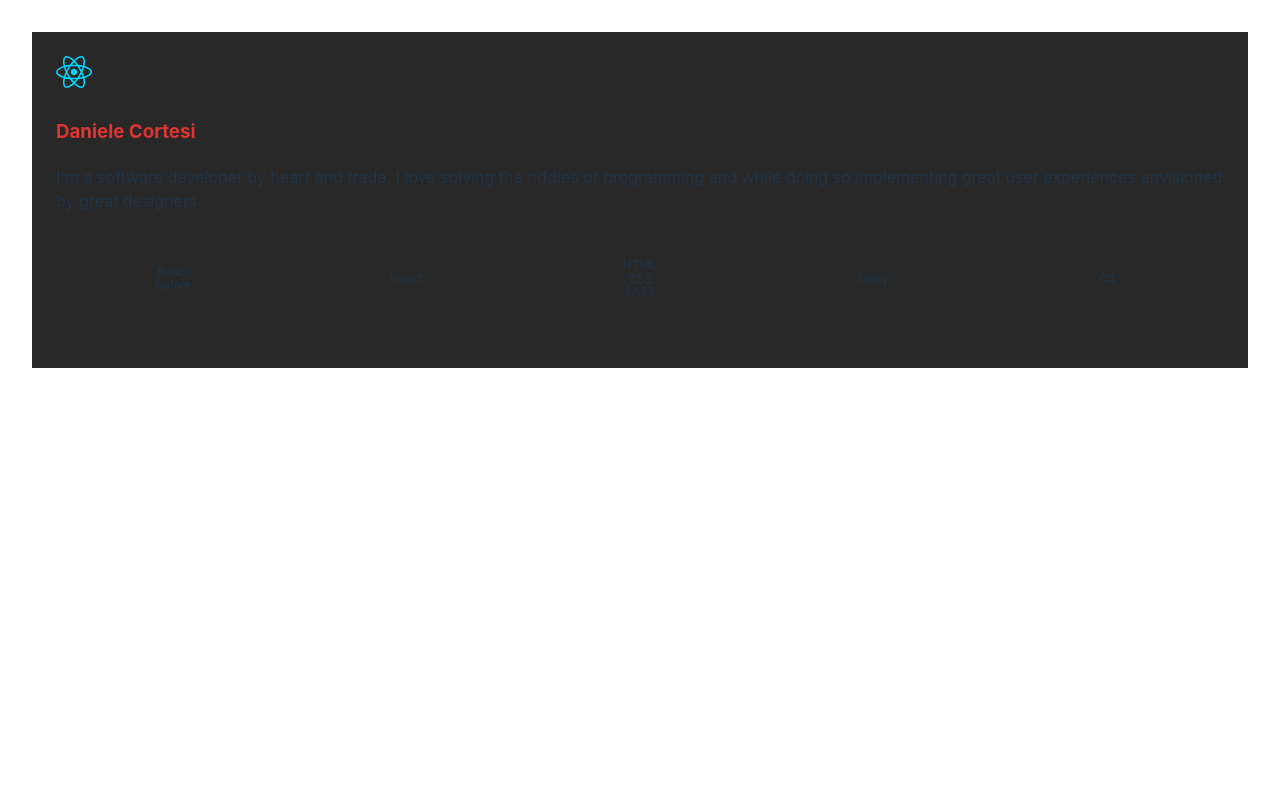
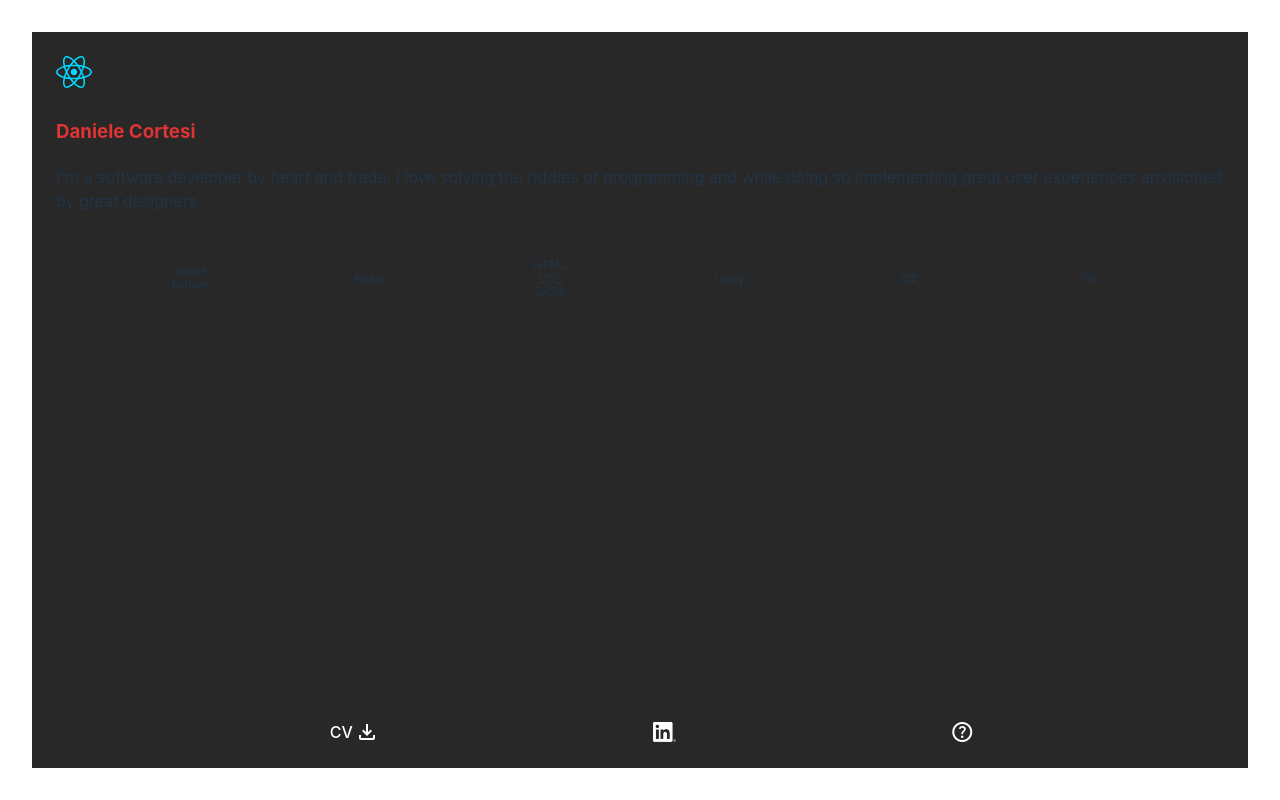
Before and after one commit to Jackaljkdan/webresume, a React (Vite) app: page / in a window 1280 px wide. Built offline with nearby package versions, Linux system fonts and the light colour scheme.

Commit message:
Add link buttons

```diff
--- a/index.html
+++ b/index.html
@@ -5,6 +5,7 @@
     <link rel="icon" type="image/svg+xml" href="/vite.svg" />
     <meta name="viewport" content="width=device-width, initial-scale=1.0" />
     <title>Daniele's WebResume</title>
+    <link rel="stylesheet" href="https://fonts.googleapis.com/css2?family=Material+Symbols+Outlined:opsz,wght,FILL,GRAD@24,400,0,0" />
   </head>
   <body>
     <div id="root"></div>
--- /dev/null
+++ b/src/components/IconLinkButton.scss
@@ -0,0 +1,14 @@
+.icon-link {
+    display: flex;
+    flex-direction: row;
+    align-items: center;
+
+    img {
+        width: auto;
+        height: 20px;
+
+        &:hover {
+            filter: brightness(0.6);
+        }
+    }
+}
--- /dev/null
+++ b/src/components/IconLinkButton.tsx
@@ -0,0 +1,21 @@
+import classNames from "classnames";
+
+import "./IconLinkButton.scss";
+
+type Props = {
+    src: string,
+    alt?: string,
+    href: string,
+    className?: string,
+};
+
+export function IconLinkButton(props: Props) {
+    return (
+        <a
+            className={classNames(props.className, "icon-link")}
+            href={props.href}
+        >
+            <img src={props.src} alt={props.alt} />
+        </a>
+    );
+}
--- /dev/null
+++ b/src/components/MaterialLinkButton.scss
@@ -0,0 +1,25 @@
+.material-link {
+    display: flex;
+    flex-direction: row;
+    align-items: center;
+
+    .link-text {
+        margin-right: 2px;
+    }
+
+    * {
+        color: inherit;
+    }
+}
+
+a.material-link {
+    color: #fff;
+
+    &:hover {
+        color: #999;
+    }
+
+    &:visited {
+        color: #fff;
+    }
+}
--- /dev/null
+++ b/src/components/MaterialLinkButton.tsx
@@ -0,0 +1,29 @@
+import classNames from "classnames";
+
+import "./MaterialLinkButton.scss";
+
+type Props = {
+    symbol: string,
+    href: string,
+    text?: string,
+    className?: string,
+};
+
+export function MaterialLinkButton(props: Props) {
+    return (
+        <a
+            className={classNames(props.className, "material-link")}
+            href={props.href}
+        >
+            {props.text
+                ? <span className="link-text">
+                    {props.text}
+                </span>
+                : null
+            }
+            <span className="material-symbols-outlined">
+                {props.symbol}
+            </span>
+        </a>
+    );
+}
--- a/src/components/Summary.scss
+++ b/src/components/Summary.scss
@@ -5,6 +5,8 @@
     background-color: v.$background-contrast;
     display: flex;
     flex-direction: column;
+    height: 100%;
+    box-sizing: border-box;
 }
 
 .my-name {
@@ -15,7 +17,18 @@
 .skills {
     display: flex;
     flex-direction: row;
-    justify-content: space-around;
+    justify-content: space-evenly;
     flex-wrap: wrap;
     margin: 20px 0;
 }
+
+.links {
+    margin-top: auto;
+    display: flex;
+    flex-direction: row-reverse;
+    justify-content: space-evenly;
+
+    > * {
+        margin-left: 24px;
+    }
+}
--- a/src/components/Summary.tsx
+++ b/src/components/Summary.tsx
@@ -3,6 +3,9 @@ import classNames from "classnames";
 import "./Summary.scss";
 import { MyPicture } from "./MyPicture";
 import { ProgressBar } from "./ProgressBar";
+import { MaterialLinkButton } from "./MaterialLinkButton";
+import { IconLinkButton } from "./IconLinkButton";
+import linkedin from "../assets/linkedin.png";
 
 type Props = {
     className?: string,
@@ -43,6 +46,27 @@ export function Summary(props: Props) {
                 <ProgressBar percentage={90}>
                     C#
                 </ProgressBar>
+
+                <ProgressBar percentage={100}>
+                    Git
+                </ProgressBar>
+            </div>
+
+            <div className="links">
+                <MaterialLinkButton
+                    href="https://www.youtube.com/watch?v=dQw4w9WgXcQ"
+                    symbol="help"
+                />
+                <IconLinkButton
+                    src={linkedin}
+                    alt="LinkedIn"
+                    href="https://www.linkedin.com/in/daniele-cortesi-5b396360/"
+                />
+                <MaterialLinkButton
+                    href="."
+                    symbol="download"
+                    text="CV"
+                />
             </div>
 
         </div>
```
Also changed, not shown: src/assets/linkedin.png (added).
